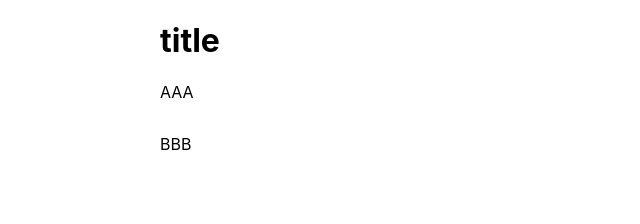
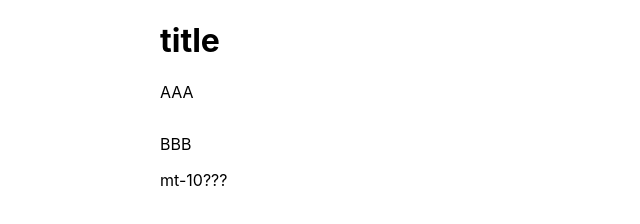
Before and after one commit to cssfriends/cssfriends-vol4-groupwork, a website: page dist/index.html in a window 1280 px wide. Shown: the full height of the page, 0-640 px from the left. Drawn offline with Linux system fonts and the light colour scheme.

Commit message:
update issues/2

```diff
--- a/dist/index.html
+++ b/dist/index.html
@@ -20,11 +20,23 @@
   <main>
     <section id="section">
       <div class="container">
-        <p class="hogeMoge">AAA</p>
-        <p class="hoge__moge">BBB</p>
+        <div class="row">
+          <div class="col">
+            <p class="hogeMoge">AAA</p>
+            <p class="hoge__moge">BBB</p>
+          </div>
+        </div>
       </div>
     </section>
-    <section id="section"></section>
+    <section id="section">
+      <div class="container">
+        <div class="row">
+          <div class="col">
+            <p class="mt-10">mt-10???</p>
+          </div>
+        </div>
+      </div>
+    </section>
   </main>
   <footer id="footer"></footer>
 </body>
--- a/dist/style.css
+++ b/dist/style.css
@@ -16,3 +16,7 @@
 .hoge__moge {
   margin-top: 2em;
 }
+
+.mt-10 {
+  margin-top: 15px;
+}
```
